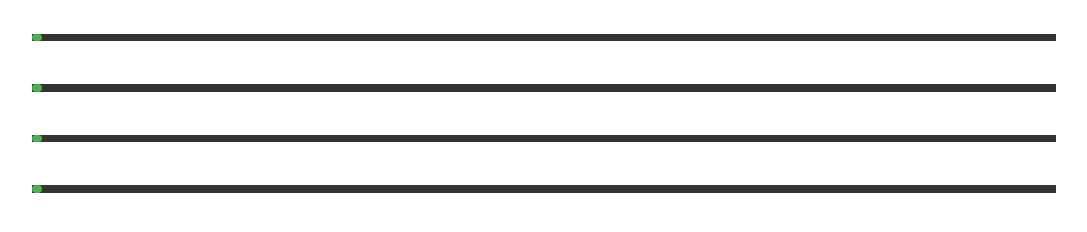
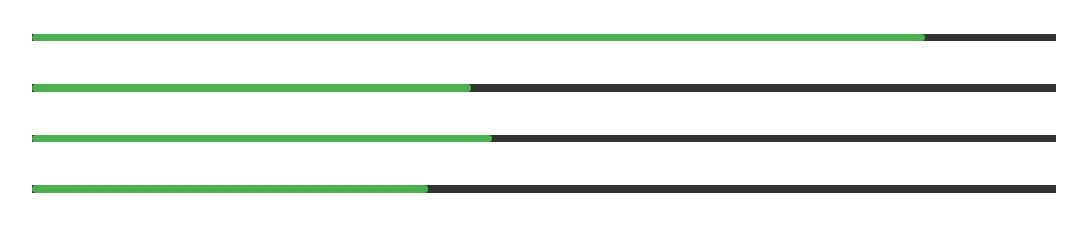
Before and after one commit to braaaaains/notion-widgets, a plain HTML site: page index.html in a window 1280 px wide. Shown: the whole page, without its empty margins (96-1183 px from the left). Drawn offline with Linux system fonts and the light colour scheme.

Commit message:
Update index.html

```diff
--- a/index.html
+++ b/index.html
@@ -58,22 +58,26 @@ var now = new Date();
 var startOfDay = new Date(now.getFullYear(), now.getMonth(), now.getDate());
 var percentageOfDay = (now - startOfDay) / (1000 * 60 * 60 * 24) * 100;
 document.getElementById("dayProgress").style.width = percentageOfDay + '%';
-document.getElementById("dayProgressPercent").innerText = percentageOfDay.toFixed(2);  <!-- Add this line -->
+document.getElementById("dayProgressPercent").innerText = percentageOfDay.toFixed(2);
 
 // Calculate the progress through the month.
 var startOfMonth = new Date(now.getFullYear(), now.getMonth(), 1);
 var endOfMonth = new Date(now.getFullYear(), now.getMonth() + 1, 1);
 var percentageOfMonth = (now - startOfMonth) / (endOfMonth - startOfMonth) * 100;
 document.getElementById("monthProgress").style.width = percentageOfMonth + '%';
-document.getElementById("monthProgressPercent").innerText = percentageOfMonth.toFixed(2);  <!-- Add this line -->
+document.getElementById("monthProgressPercent").innerText = percentageOfMonth.toFixed(2);
 
 // Calculate the progress through the year.
 var startOfYear = new Date(now.getFullYear(), 0, 1);
 var endOfYear = new Date(now.getFullYear() + 1, 0, 1);
 var percentageOfYear = (now - startOfYear) / (endOfYear - startOfYear) * 100;
 document.getElementById("yearProgress").style.width = percentageOfYear + '%';
-document.getElementById("yearProgressPercent").innerText = percentageOfYear.toFixed(2);  <!-- Add this line -->
+document.getElementById("yearProgressPercent").innerText = percentageOfYear.toFixed(2);
 
 // Calculate the progress through your lifespan.
 var birthDate = new Date('1992-02-29');
-var endOfLife = new Date(birthDate.getFullYear() + 81, birthDate.getMonth(), birth
+var endOfLife = new Date(birthDate.getFullYear() + 81, birthDate.getMonth(), birthDate.getDate());
+var percentageOfLife = (now - birthDate) / (endOfLife - birthDate) * 100;
+document.getElementById("lifeProgress").style.width = percentageOfLife + '%';
+document.getElementById("lifeProgressPercent").innerText = percentageOfLife.toFixed(2);
+</script>
```
